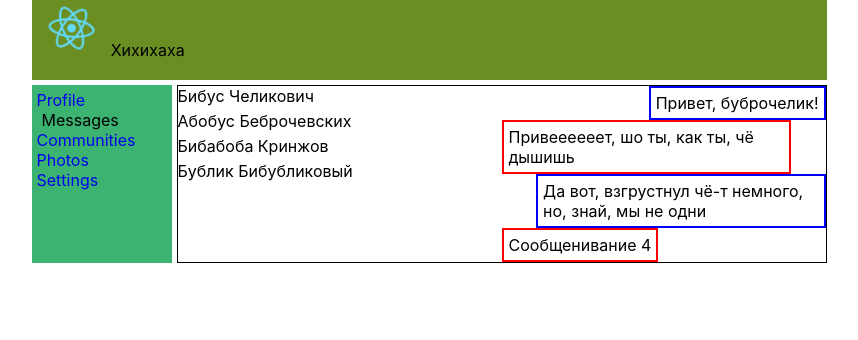
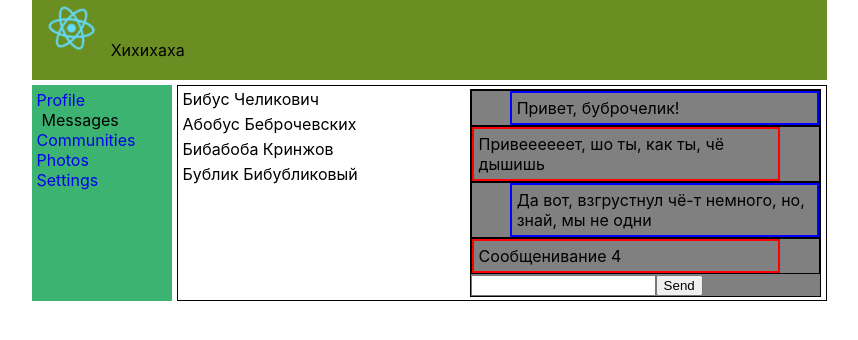
Before and after one commit to Unique-Character-Sequence/02_restart_new_breath_1, a React (Create React App) app: page /messages in a window 1280 px wide. Shown: the top 340 px of the page, without its empty margins (211-1069 px from the left). Built offline with nearby package versions, Linux system fonts and the light colour scheme.

Commit message:
[+] Адекватный код. Сообщения собеседника слева, наши - справа

```diff
--- a/src/Components/Messages/ChatWindow/ChatWindow.jsx
+++ b/src/Components/Messages/ChatWindow/ChatWindow.jsx
@@ -1,9 +1,14 @@
 import MessageTile from "./MessageTile/MessageTile";
+import c from './ChatWindow.module.css'
 
 const ChatWindow = (props) => {
     let doneMsgContentDatasets = props.rawMsgContentDatasets.map(obj => <MessageTile {...obj}/>)
-    return <div>
+    return <div className={c.main}>
         {doneMsgContentDatasets}
+        <div>
+            <input type="text"/>
+            <button>Send</button>
+        </div>
     </div>
 }
 
--- a/src/Components/Messages/ChatWindow/ChatWindow.module.css
+++ b/src/Components/Messages/ChatWindow/ChatWindow.module.css
@@ -1,3 +1,4 @@
 .main {
     border: 1px solid;
+    background-color: grey;
 }
--- a/src/Components/Messages/ChatWindow/MessageTile/MessageTile.jsx
+++ b/src/Components/Messages/ChatWindow/MessageTile/MessageTile.jsx
@@ -3,8 +3,10 @@ import c from './MessageTile.module.css'
 const MessageTile = (props) => {
     let messageContent = props.text
 
-    return <div className={props.myMsg ? c.myMsgWrapper : c.theirMsgWrapper}>
-        {messageContent}
+    return <div className={c.blocking}>
+        <div className={props.myMsg ? c.myMsgWrapper : c.theirMsgWrapper}>
+            {messageContent}
+        </div>
     </div>
 }
 
--- a/src/Components/Messages/ChatWindow/MessageTile/MessageTile.module.css
+++ b/src/Components/Messages/ChatWindow/MessageTile/MessageTile.module.css
@@ -1,12 +1,16 @@
+.blocking {
+    border: 1px solid;
+}
+
 .myMsgWrapper {
-    float: right;
+    margin-left: auto;
+    right: 0;
     padding: 5px;
     border: 2px solid blue;
     max-width: 85%;
 }
 
 .theirMsgWrapper {
-    float: left;
     padding: 5px;
     border: 2px solid red;
     max-width: 85%;
--- a/src/Components/Messages/Messages.module.css
+++ b/src/Components/Messages/Messages.module.css
@@ -1,5 +1,6 @@
 .main {
     display: grid;
-    grid-template-columns: 1fr 1fr;
+    grid-template-columns: 45% 1fr;
     border: 1px solid;
+    padding: 3px 5px 3px;
 }
--- a/src/Components/Profile/ProfilePostFeed/ProfilePostFeed.jsx
+++ b/src/Components/Profile/ProfilePostFeed/ProfilePostFeed.jsx
@@ -4,6 +4,10 @@ const ProfilePostFeed = (props) => {
     let donePosts = props.rawPostDatasets.map(obj => <ProfilePost {...obj}/>)
 
     return <div>
+        <div>
+            <input type="text"/>
+            <button>Post</button>
+        </div>
         {donePosts}
     </div>
 }
```
